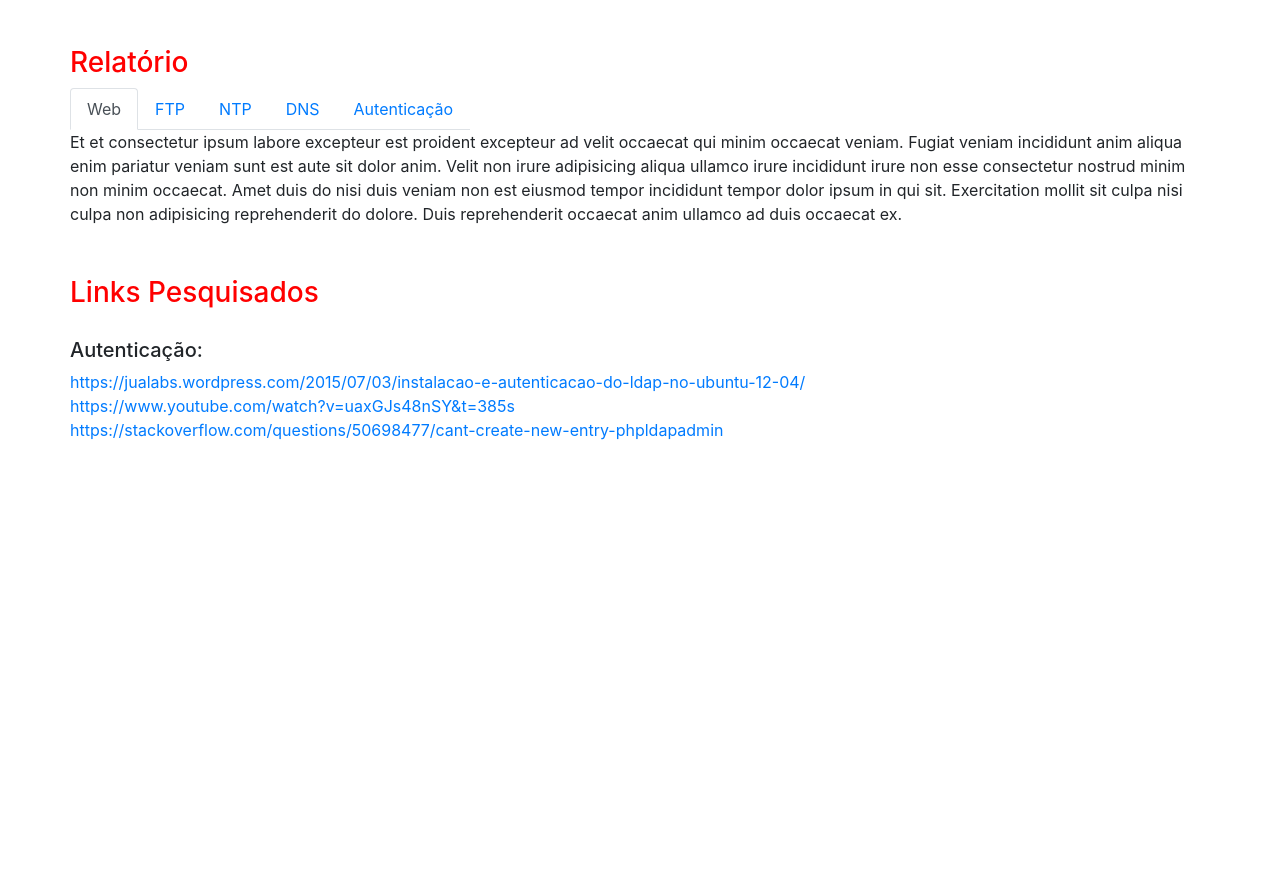
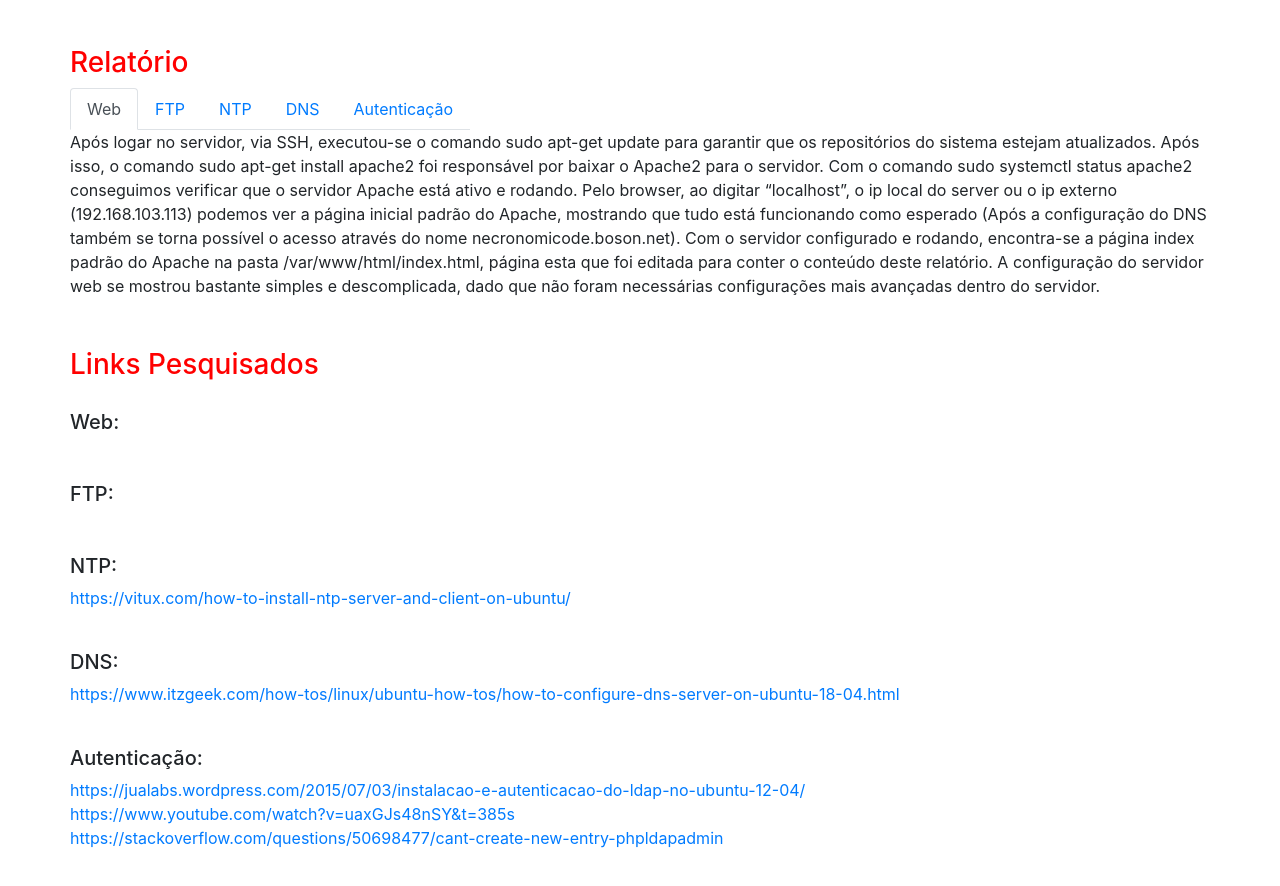
Before and after one commit to leocammpelo/redes-de-computadores, a plain HTML site: page index.html in a window 1280 px wide. Shown: the part 360-1246 px from the top of the page. Before the commit the page ends 842 px from the top, so only its background shows below. Drawn offline with nearby package versions, Linux system fonts and the light colour scheme.

Commit message:
Adição do relatório das etapas e adição dos links pesquisados.

```diff
--- a/index.html
+++ b/index.html
@@ -54,23 +54,46 @@
                     </div>
                 </nav>
                 <div class="tab-content" id="nav-tabContent">
-                    <div class="tab-pane fade show active" id="nav-web" role="tabpanel" aria-labelledby="nav-web-tab">Et et consectetur ipsum labore excepteur est proident excepteur ad velit occaecat qui minim occaecat veniam. Fugiat veniam incididunt anim aliqua enim pariatur veniam sunt est aute sit dolor anim. Velit non irure adipisicing aliqua ullamco irure incididunt irure non esse consectetur nostrud minim non minim occaecat. Amet duis do nisi duis veniam non est eiusmod tempor incididunt tempor dolor ipsum in qui sit. Exercitation mollit sit culpa nisi culpa non adipisicing reprehenderit do dolore. Duis reprehenderit occaecat anim ullamco ad duis occaecat ex.</div>
-                    <div class="tab-pane fade" id="nav-ftp" role="tabpanel" aria-labelledby="nav-ftp-tab">Et et consectetur ipsum labore excepteur est proident excepteur ad velit occaecat qui minim occaecat veniam. Fugiat veniam incididunt anim aliqua enim pariatur veniam sunt est aute sit dolor anim. Velit non irure adipisicing aliqua ullamco irure incididunt irure non esse consectetur nostrud minim non minim occaecat. Amet duis do nisi duis veniam non est eiusmod tempor incididunt tempor dolor ipsum in qui sit. Exercitation mollit sit culpa nisi culpa non adipisicing reprehenderit do dolore. Duis reprehenderit occaecat anim ullamco ad duis occaecat ex.</div>
-                    <div class="tab-pane fade" id="nav-ntp" role="tabpanel" aria-labelledby="nav-ntp-tab">Et et consectetur ipsum labore excepteur est proident excepteur ad velit occaecat qui minim occaecat veniam. Fugiat veniam incididunt anim aliqua enim pariatur veniam sunt est aute sit dolor anim. Velit non irure adipisicing aliqua ullamco irure incididunt irure non esse consectetur nostrud minim non minim occaecat. Amet duis do nisi duis veniam non est eiusmod tempor incididunt tempor dolor ipsum in qui sit. Exercitation mollit sit culpa nisi culpa non adipisicing reprehenderit do dolore. Duis reprehenderit occaecat anim ullamco ad duis occaecat ex.</div>
-                    <div class="tab-pane fade" id="nav-dns" role="tabpanel" aria-labelledby="nav-dns-tab">Et et consectetur ipsum labore excepteur est proident excepteur ad velit occaecat qui minim occaecat veniam. Fugiat veniam incididunt anim aliqua enim pariatur veniam sunt est aute sit dolor anim. Velit non irure adipisicing aliqua ullamco irure incididunt irure non esse consectetur nostrud minim non minim occaecat. Amet duis do nisi duis veniam non est eiusmod tempor incididunt tempor dolor ipsum in qui sit. Exercitation mollit sit culpa nisi culpa non adipisicing reprehenderit do dolore. Duis reprehenderit occaecat anim ullamco ad duis occaecat ex.</div>
+                    <div class="tab-pane fade show active" id="nav-web" role="tabpanel" aria-labelledby="nav-web-tab">Após logar no servidor, via SSH, executou-se o comando sudo apt-get update para garantir que os repositórios do sistema estejam atualizados. Após isso, o comando sudo apt-get install apache2 foi responsável por baixar o Apache2 para o servidor.
+                        Com o comando sudo systemctl status apache2 conseguimos verificar que o servidor Apache está ativo e rodando. Pelo browser, ao digitar “localhost”, o ip local do server ou o ip externo (192.168.103.113) podemos ver a página inicial padrão do Apache, mostrando que tudo está funcionando como esperado (Após a configuração do DNS também se torna possível o acesso através do nome necronomicode.boson.net).
+                        Com o servidor configurado e rodando, encontra-se a página index padrão do Apache na pasta /var/www/html/index.html, página esta que foi editada para conter o conteúdo deste relatório. A configuração do servidor web se mostrou bastante simples e descomplicada, dado que não foram necessárias configurações mais avançadas dentro do servidor.
+                        </div>
+                    <div class="tab-pane fade" id="nav-ftp" role="tabpanel" aria-labelledby="nav-ftp-tab">Já conectado ao servidor via SSH e com os repositórios atualizados, instalou-se o servidor vsftp com o comando sudo apt-get install vsftpd. Por padrão, os usuários cadastrados no servidor se tornaram usuários válidos para o FTP, sendo suas respectivas pastas FTP as pastas de usuário do Servidor.
+                        Para as configurações de usuário anônimo alterou-se o arquivo /etc/vsftpd.conf, na linha onde se lê “anonymous_enable=NO” alterou-se para “YES”, além da adição das seguintes linhas:
+                        anon_root=/var/ftp/ - Para configurar a página padrão de acesso pelo usuário anônimo
+                        no_anon_password=YES - Para não requerer senha quando há tentativa de login anônimo.
+                        Com essas configurações é possível logar no servidor FTP com usuário “anonymous” e senha em branco. O usuário anônimo será capaz de realizar apenas downloads. As etapas necessárias para configuração do usuário anônimo se mostraram desafiadoras, sendo necessário testar diversos métodos até encontrar a configuração ideal para obter o resultado esperado. </div>
+                    <div class="tab-pane fade" id="nav-ntp" role="tabpanel" aria-labelledby="nav-ntp-tab"></div>
+                    <div class="tab-pane fade" id="nav-dns" role="tabpanel" aria-labelledby="nav-dns-tab">A configuração do DNS começou pela instalação do BIND9 pelo comando “sudo apt-get install bind9”. Após o BIND9 estar instalado, foram configuradas as zonas, com a Direta tendo o domínio “boson.net” com o arquivo “/etc/bind/db.boson.net” e a Reversa sendo “168.192.in-addr.arpa” com o arquivo “/etc/bind.db.192”. Atualizando os arquivos das zonas, foi adicionado o Name Server Information com o endereço “necronomicode.boson.net”, o IP address of Name Server “necronomicode com o IP “192.168.103.113”, e o Mail Exchanger do boson.net sendo “mail.boson.net”. No final foi testado as zonas com os comandos “named-checkconf”, para a zona direta “named-checkzone boson.net /etc/bind db.boson.net” e para a zona reversa “named-checkzone 168.192.in-addr.arpa /etc/bind/db.192”. Após os testes, o BIND foi reiniciado para conferir se o sistema estava ativo com o comando “systemctl status bind9”. A configuração do DNS se mostrou complexa, sendo que foi feita duas vezes, a primeira seguindo um video encontrado no Youtube mas que não deu resultado, e a segunda vez com a ajuda de um link que o professor enviou, que somente assim foi possível obter sucesso.</div>
                     <div class="tab-pane fade" id="nav-autenticacao" role="tabpanel" aria-labelledby="nav-autenticacao-tab">A autenticação em um primeiro momento foi feita utilizando o sistema Samba 4, porém depois de algumas dificuldades de tentativas e erros, não resultando em um funcionamento adequado do sitema foi substituida por outro serviço.
                                                                                                                             Depois de um tempo pesquisando sobre alguns serviços de autenticação surgiu como alternativa o Protocolo LDAP(Lightweight Directory Access Protocol) que não é em si um serviço de autenticação, mas juntamente com o padrão X.500(ramificação através de camadas) e com o TCP/IP, permitem que acessem um cliente, consumam dados
-                                                                                                                            a partir de uma busca e aí sim é possível a autenticação de usuários(SLAPD = LDAP + X.500). Para fazer a autenticação o LDAP busca as informações do servidor SLAPD que compartilha as mesmas informações do Banco de Dados, depois dessa busca utiliza-se bibliotecas para fazer a autenticação(LIBPAM-LDAP e a LIBNSS-LDAP).</div>
+                                                                                                                            a partir de uma busca e aí sim é possível a autenticação de usuários(SLAPD = LDAP + X.500). Para fazer a autenticação o LDAP busca as informações do servidor SLAPD que compartilha as mesmas informações do Banco de Dados, depois dessa busca utiliza-se bibliotecas para fazer a autenticação(LIBPAM-LDAP e a LIBNSS-LDAP). As dificuldades enfrentadas para configurar a autenticação ficou centralizada para escolher o serviço mais adequado e que tivesse um tutorial bem específico do passo a passo para a instalação correta.</div>
                 </div>
             </div>
             <div class="row subtitulo">
                 <h3>Links Pesquisados</h3>
             </div>
             <div class="row link">
+                <h5>Web:</h5>
+                <el-row><a target="_blanck" href=""></a></el-row>
+            </div>
+            <div class="row link">
+                <h5>FTP:</h5>
+                <el-row><a target="_blanck" href=""></a></el-row>
+            </div>
+            <div class="row link">
+                <h5>NTP:</h5>
+                <el-row><a target="_blanck" href="https://vitux.com/how-to-install-ntp-server-and-client-on-ubuntu/">https://vitux.com/how-to-install-ntp-server-and-client-on-ubuntu/</a></el-row>
+            </div>
+            <div class="row link">
+                <h5>DNS:</h5>
+                <el-row><a target="_blanck" href="https://www.itzgeek.com/how-tos/linux/ubuntu-how-tos/how-to-configure-dns-server-on-ubuntu-18-04.html">https://www.itzgeek.com/how-tos/linux/ubuntu-how-tos/how-to-configure-dns-server-on-ubuntu-18-04.html</a></el-row>
+            </div>
+            <div class="row link">
                 <h5>Autenticação:</h5>
-                <a target="_blanck" href="https://jualabs.wordpress.com/2015/07/03/instalacao-e-autenticacao-do-ldap-no-ubuntu-12-04/">https://jualabs.wordpress.com/2015/07/03/instalacao-e-autenticacao-do-ldap-no-ubuntu-12-04/</a>
-                <a target="_blanck" href="https://www.youtube.com/watch?v=uaxGJs48nSY&t=385s">https://www.youtube.com/watch?v=uaxGJs48nSY&t=385s</a>
-                <a target="_blanck" href="https://stackoverflow.com/questions/50698477/cant-create-new-entry-phpldapadmin">https://stackoverflow.com/questions/50698477/cant-create-new-entry-phpldapadmin</a>
+                <el-row><a target="_blanck" href="https://jualabs.wordpress.com/2015/07/03/instalacao-e-autenticacao-do-ldap-no-ubuntu-12-04/">https://jualabs.wordpress.com/2015/07/03/instalacao-e-autenticacao-do-ldap-no-ubuntu-12-04/</a></el-row>
+                <el-row><a target="_blanck" href="https://www.youtube.com/watch?v=uaxGJs48nSY&t=385s">https://www.youtube.com/watch?v=uaxGJs48nSY&t=385s</a></el-row>
+                <el-row><a target="_blanck" href="https://stackoverflow.com/questions/50698477/cant-create-new-entry-phpldapadmin">https://stackoverflow.com/questions/50698477/cant-create-new-entry-phpldapadmin</a></el-row>
             </div>
     </section>
 
```
